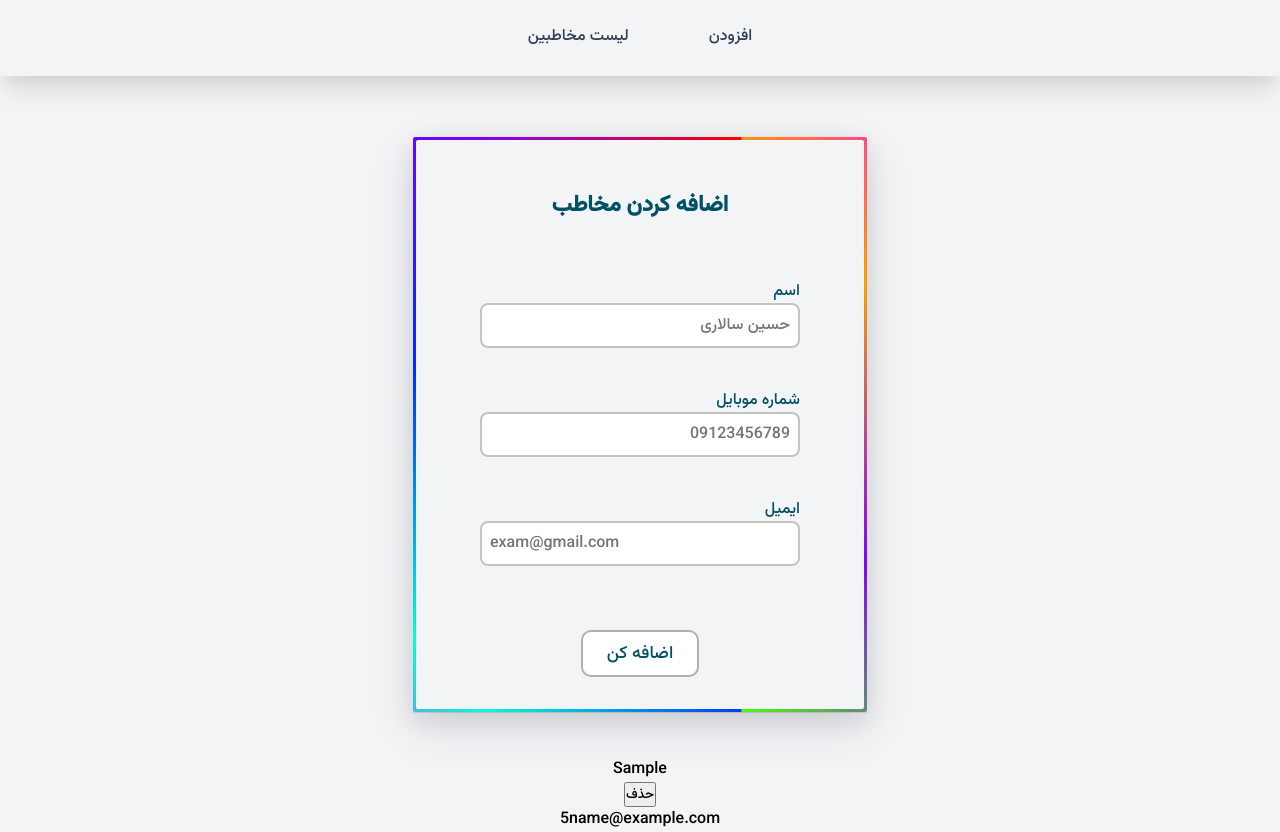
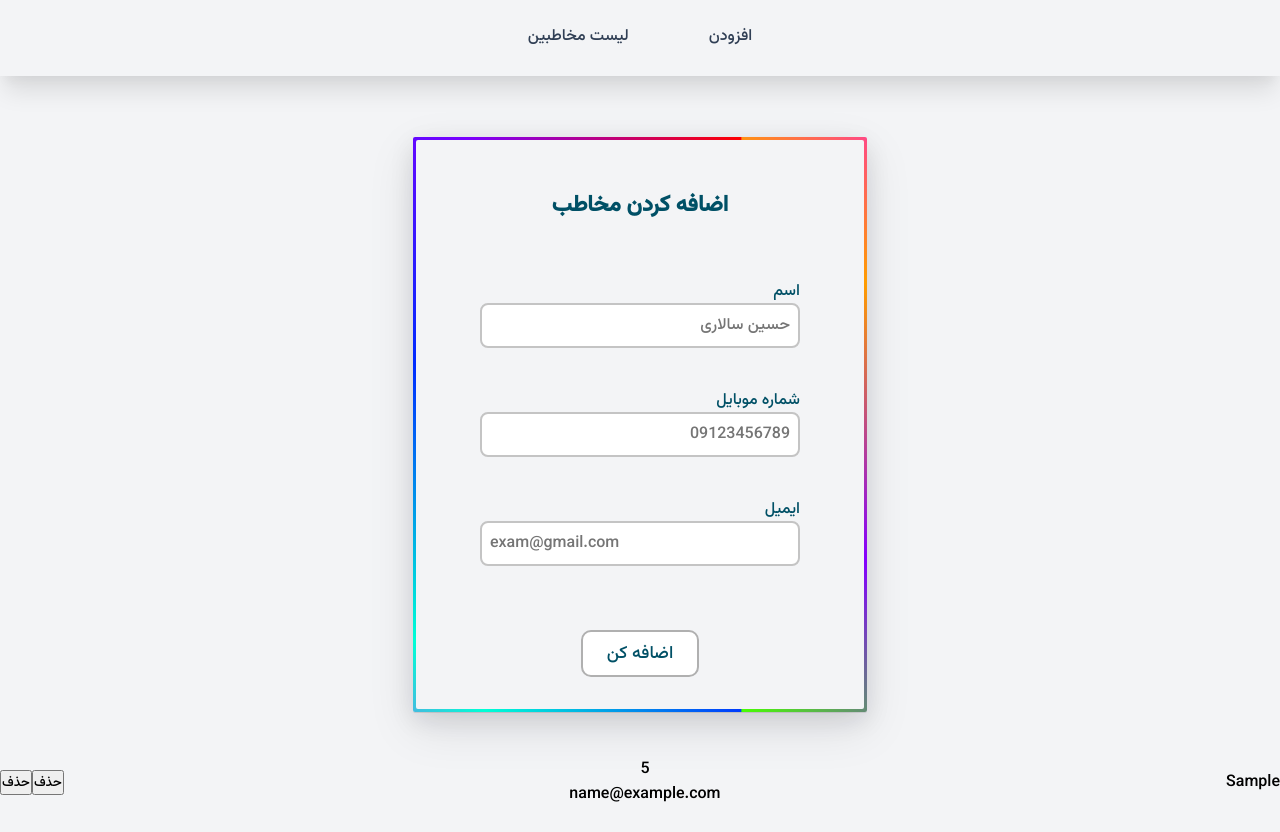
Before and after one commit to Hooseinsalari/contacts-list, a React (Create React App) app: page / in a window 1280 px wide. Both pictures are taken after typing "Sample", "5", "name@example.com" into the empty fields and a click on the button "اضافه کن". After the commit the page ends 807 px from the top, so only its background shows below. Built offline with nearby package versions, Linux system fonts and the light colour scheme.

Commit message:
save data to localstorage

```diff
--- a/src/components/ContactsApp.js
+++ b/src/components/ContactsApp.js
@@ -18,15 +18,14 @@ const ContactsApp = () => {
     }
 
     // save data in localStorage
-    // useEffect(() => {
-    //     localStorage.setItem('contacts', JSON.stringify(contacts))
-    // }, [contacts])
+    useEffect(() => {
+        const contacts = JSON.parse(localStorage.getItem('contacts'));
+        if (contacts) setContacts(contacts)
+    }, [])
 
-    // useEffect(() => {
-    //     const contacts = JSON.parse(localStorage.getItem('contacts'));
-
-    //     if (contacts) setContacts(contacts)
-    // }, [])
+    useEffect(() => {
+        localStorage.setItem('contacts', JSON.stringify(contacts))
+    }, [contacts])
 
     return (
         <div className='contacts__app'>
--- a/src/components/ContactsList.js
+++ b/src/components/ContactsList.js
@@ -1,18 +1,29 @@
 import React from "react";
+
+// style
+import styles from "./ContactsList.module.css";
 
 const ContactsList = ({ contacts, deleteHandler }) => {
   return (
-    <div>
+    <div className={styles.contList}>
       {contacts.map((contact) => (
-        <div key={contact.id}>
-          <div>{contact.name}</div>
+        <div className={styles['contList__item']} key={contact.id}>
+          <div className={styles['contList__name']}>
+            <p>{contact.name}</p>
+          </div>
 
-          <div>
+          <div className={styles['contList__data']}>
+            <p className={styles['contList__number']}>
+              {contact.number}
+            </p>
+            <p className={styles['contList__email']}>
+              {contact.email}
+            </p>
+          </div>
+
+          <div className={styles['contList__btns']}>
               <button onClick={() => deleteHandler(contact.id)}>حذف</button>
-            <div>
-                {contact.number}
-                {contact.email}
-            </div>
+              <button onClick={() => deleteHandler(contact.id)}>حذف</button>
           </div>
         </div>
       ))}
--- /dev/null
+++ b/src/components/ContactsList.module.css
@@ -0,0 +1,6 @@
+
+.contList__item {
+    display: flex;
+    align-items: center;
+    justify-content: space-between;
+}
```
